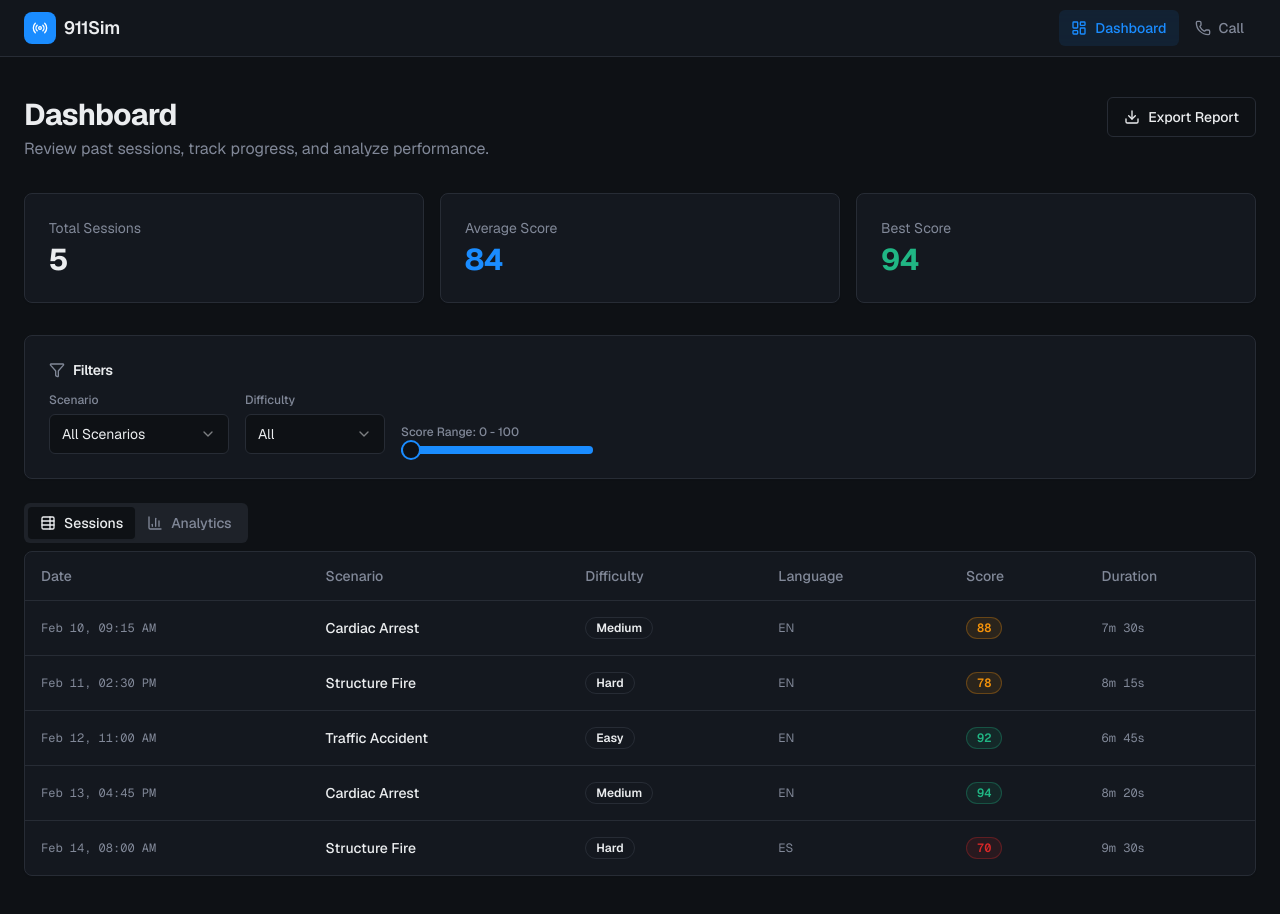
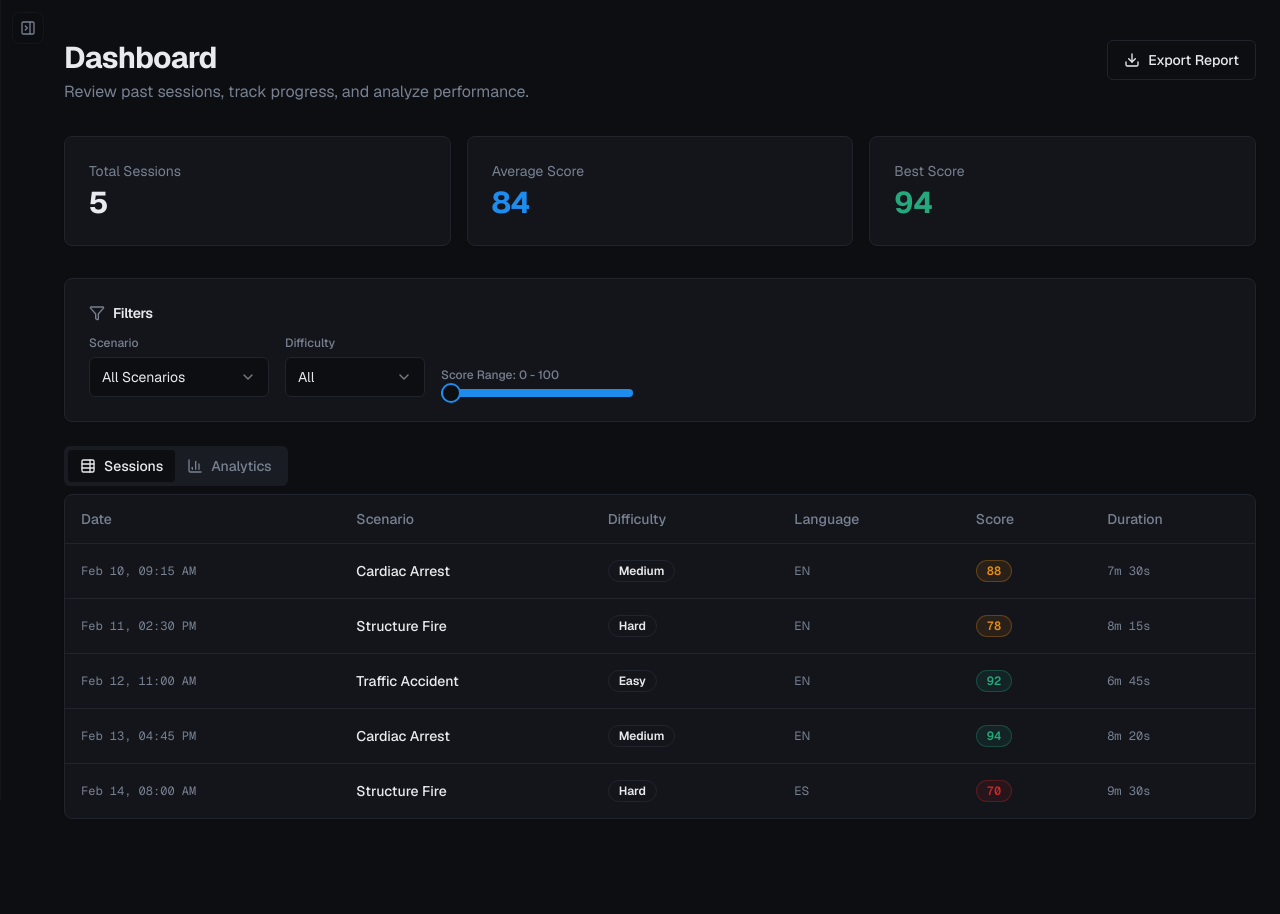
Before and after one commit to ericrcwu001/Oper, a Next.js app in the folder frontend/: page /dashboard in a window 1280 px wide. After the commit the page ends 859 px from the top, so only its background shows below. Built offline with nearby package versions, Linux system fonts and the light colour scheme.

Commit message:
various random stuff

```diff
--- a/frontend/app/dashboard/page.tsx
+++ b/frontend/app/dashboard/page.tsx
@@ -63,7 +63,7 @@ export default function DashboardPage() {
 
   return (
     <AppShell>
-      <div className="mx-auto max-w-7xl px-4 py-10 lg:px-6">
+      <div className="mx-auto max-w-7xl pl-14 pr-4 py-10 lg:pl-16 lg:pr-6">
         {/* Header */}
         <div className="mb-8 flex flex-col gap-4 sm:flex-row sm:items-center sm:justify-between">
           <div>
--- a/frontend/app/globals.css
+++ b/frontend/app/globals.css
@@ -75,43 +75,43 @@
     --sidebar-ring: 210 100% 55%;
   }
   .dark {
-    --background: 220 20% 7%;
-    --foreground: 220 10% 93%;
-    --card: 220 20% 10%;
-    --card-foreground: 220 10% 93%;
-    --popover: 220 20% 10%;
-    --popover-foreground: 220 10% 93%;
-    --primary: 210 100% 55%;
+    --background: 225 18% 6%;
+    --foreground: 220 12% 92%;
+    --card: 225 18% 9%;
+    --card-foreground: 220 12% 92%;
+    --popover: 225 18% 9%;
+    --popover-foreground: 220 12% 92%;
+    --primary: 208 85% 52%;
     --primary-foreground: 0 0% 100%;
-    --secondary: 220 15% 16%;
-    --secondary-foreground: 220 10% 90%;
-    --muted: 220 15% 14%;
-    --muted-foreground: 220 10% 55%;
-    --accent: 160 70% 42%;
+    --secondary: 225 16% 14%;
+    --secondary-foreground: 220 12% 88%;
+    --muted: 225 14% 12%;
+    --muted-foreground: 220 10% 52%;
+    --accent: 160 65% 40%;
     --accent-foreground: 0 0% 100%;
-    --destructive: 0 72% 51%;
+    --destructive: 0 68% 48%;
     --destructive-foreground: 0 0% 100%;
-    --border: 220 15% 18%;
-    --input: 220 15% 18%;
-    --ring: 210 100% 55%;
-    --chart-1: 210 100% 55%;
-    --chart-2: 160 70% 42%;
-    --chart-3: 35 92% 50%;
-    --chart-4: 0 72% 51%;
-    --chart-5: 220 14% 60%;
+    --border: 225 14% 15%;
+    --input: 225 14% 15%;
+    --ring: 208 85% 52%;
+    --chart-1: 208 85% 52%;
+    --chart-2: 160 65% 40%;
+    --chart-3: 35 90% 48%;
+    --chart-4: 0 68% 48%;
+    --chart-5: 220 12% 55%;
     --radius: 0.5rem;
-    --warning: 35 92% 50%;
+    --warning: 35 90% 48%;
     --warning-foreground: 0 0% 100%;
-    --success: 160 70% 42%;
+    --success: 160 65% 40%;
     --success-foreground: 0 0% 100%;
-    --sidebar-background: 220 20% 7%;
-    --sidebar-foreground: 220 10% 70%;
-    --sidebar-primary: 210 100% 55%;
+    --sidebar-background: 228 20% 5%;
+    --sidebar-foreground: 220 12% 72%;
+    --sidebar-primary: 208 85% 52%;
     --sidebar-primary-foreground: 0 0% 100%;
-    --sidebar-accent: 220 20% 13%;
-    --sidebar-accent-foreground: 220 10% 90%;
-    --sidebar-border: 220 15% 14%;
-    --sidebar-ring: 210 100% 55%;
+    --sidebar-accent: 228 18% 11%;
+    --sidebar-accent-foreground: 220 12% 90%;
+    --sidebar-border: 228 14% 12%;
+    --sidebar-ring: 208 85% 52%;
   }
 }
 
--- a/frontend/app/simulation/[sessionId]/page.tsx
+++ b/frontend/app/simulation/[sessionId]/page.tsx
@@ -832,7 +832,7 @@ export default function LiveSimulationPage({
 
   return (
     <AppShell>
-      <div className="flex h-[calc(100vh-3.5rem)] flex-col px-4 lg:px-6">
+      <div className="flex h-screen flex-col pl-14 pr-4 lg:pl-16 lg:pr-6">
         {/* Compact header */}
         <div className="flex shrink-0 items-center justify-between gap-4 border-b py-3">
           <div className="flex min-w-0 items-center gap-3">
--- a/frontend/app/simulation/[sessionId]/review/page.tsx
+++ b/frontend/app/simulation/[sessionId]/review/page.tsx
@@ -202,7 +202,7 @@ export default function ReviewPage({
 
   return (
     <AppShell>
-      <div className="mx-auto max-w-7xl px-4 py-10 lg:px-6">
+      <div className="mx-auto max-w-7xl pl-14 pr-4 py-10 lg:pl-16 lg:pr-6">
         {/* Header */}
         <div className="mb-8 flex flex-col gap-4 sm:flex-row sm:items-center sm:justify-between">
           <div>
--- a/frontend/app/simulation/page.tsx
+++ b/frontend/app/simulation/page.tsx
@@ -50,7 +50,7 @@ export default function SimulationSetupPage() {
 
   return (
     <AppShell>
-      <div className="mx-auto max-w-7xl px-4 py-10 lg:px-6">
+      <div className="mx-auto max-w-7xl pl-14 pr-4 py-10 lg:pl-16 lg:pr-6">
         <div className="mb-8">
           <h1 className="text-2xl font-bold tracking-tight text-foreground sm:text-3xl">
             Call Setup
--- a/frontend/components/app-shell.tsx
+++ b/frontend/components/app-shell.tsx
@@ -2,13 +2,7 @@
 
 import Link from "next/link"
 import { usePathname } from "next/navigation"
-import {
-  Phone,
-  LayoutDashboard,
-  Radio,
-  Menu,
-  X,
-} from "lucide-react"
+import { Phone, LayoutDashboard, Radio, PanelLeftClose } from "lucide-react"
 import { cn } from "@/lib/utils"
 import { Button } from "@/components/ui/button"
 import { useState } from "react"
@@ -18,85 +12,94 @@ const navItems = [
   { href: "/simulation", label: "Call", icon: Phone },
 ]
 
+const SIDEBAR_WIDTH = "12rem" /* 192px — thin rail */
+
 export function AppShell({ children }: { children: React.ReactNode }) {
   const pathname = usePathname()
-  const [mobileOpen, setMobileOpen] = useState(false)
+  const [sidebarOpen, setSidebarOpen] = useState(false)
 
   return (
-    <div className="flex min-h-screen flex-col">
-      <header className="sticky top-0 z-50 border-b bg-card/80 backdrop-blur-md">
-        <div className="mx-auto flex h-14 max-w-7xl items-center justify-between px-4 lg:px-6">
-          <Link href="/dashboard" className="flex items-center gap-2">
-            <div className="flex h-8 w-8 items-center justify-center rounded-lg bg-primary">
-              <Radio className="h-4 w-4 text-primary-foreground" />
-            </div>
-            <span className="text-lg font-semibold tracking-tight text-foreground">
-              911Sim
-            </span>
-          </Link>
-
-          <nav className="hidden items-center gap-1 md:flex">
+    <div className="flex min-h-screen flex-col bg-background">
+      {/* Thin sidebar: no overlay, main content shifts */}
+      <aside
+        className={cn(
+          "fixed left-0 top-0 z-30 flex h-full flex-col border-r border-border/40 bg-background/95 backdrop-blur-sm transition-[width] duration-200 ease-out",
+          sidebarOpen ? "w-[var(--sidebar-w)]" : "w-0 overflow-hidden"
+        )}
+        style={{ "--sidebar-w": SIDEBAR_WIDTH } as React.CSSProperties}
+      >
+        <div className="flex h-full w-[var(--sidebar-w)] min-w-[var(--sidebar-w)] flex-col">
+          <div className="flex shrink-0 items-center justify-between gap-2 border-b border-border/30 px-3 py-3">
+            <Link
+              href="/dashboard"
+              onClick={() => setSidebarOpen(false)}
+              className="flex min-w-0 items-center gap-2 text-foreground no-underline"
+            >
+              <div className="flex h-7 w-7 shrink-0 items-center justify-center rounded-md bg-primary/90">
+                <Radio className="h-3.5 w-3.5 text-primary-foreground" />
+              </div>
+              <span className="truncate text-sm font-medium">911Sim</span>
+            </Link>
+            <Button
+              variant="ghost"
+              size="icon"
+              onClick={() => setSidebarOpen(false)}
+              className="h-7 w-7 shrink-0 rounded-md text-muted-foreground hover:bg-muted/50 hover:text-foreground"
+              aria-label="Close sidebar"
+            >
+              <PanelLeftClose className="h-3.5 w-3.5" />
+            </Button>
+          </div>
+          <nav className="flex flex-1 flex-col gap-0.5 p-2">
             {navItems.map((item) => {
-              const isActive = pathname === item.href || pathname.startsWith(item.href + "/")
+              const isActive =
+                pathname === item.href ||
+                pathname.startsWith(item.href + "/")
               return (
                 <Link
                   key={item.href}
                   href={item.href}
+                  onClick={() => setSidebarOpen(false)}
                   className={cn(
-                    "flex items-center gap-2 rounded-md px-3 py-2 text-sm font-medium transition-colors",
+                    "flex items-center gap-2 rounded-md px-2.5 py-2 text-sm transition-colors",
                     isActive
-                      ? "bg-primary/10 text-primary"
-                      : "text-muted-foreground hover:bg-secondary hover:text-foreground"
+                      ? "bg-muted/80 text-foreground"
+                      : "text-muted-foreground hover:bg-muted/50 hover:text-foreground"
                   )}
                 >
-                  <item.icon className="h-4 w-4" />
-                  {item.label}
+                  <item.icon className="h-4 w-4 shrink-0 opacity-80" />
+                  <span className="truncate">{item.label}</span>
                 </Link>
               )
             })}
           </nav>
+        </div>
+      </aside>
 
+      {/* Trigger when sidebar closed */}
+      {!sidebarOpen && (
+        <div className="fixed left-3 top-3 z-40">
           <Button
             variant="ghost"
             size="icon"
-            className="md:hidden"
-            onClick={() => setMobileOpen(!mobileOpen)}
-            aria-label="Toggle navigation menu"
+            onClick={() => setSidebarOpen(true)}
+            className="h-8 w-8 rounded-lg border border-border/40 bg-background/80 text-muted-foreground shadow-sm backdrop-blur-sm hover:border-border hover:bg-muted/50 hover:text-foreground"
+            aria-label="Open navigation"
           >
-            {mobileOpen ? (
-              <X className="h-5 w-5" />
-            ) : (
-              <Menu className="h-5 w-5" />
-            )}
+            <PanelLeftClose className="h-4 w-4 rotate-180" />
           </Button>
         </div>
+      )}
 
-        {mobileOpen && (
-          <nav className="border-t bg-card px-4 pb-4 pt-2 md:hidden">
-            {navItems.map((item) => {
-              const isActive = pathname === item.href || pathname.startsWith(item.href + "/")
-              return (
-                <Link
-                  key={item.href}
-                  href={item.href}
-                  onClick={() => setMobileOpen(false)}
-                  className={cn(
-                    "flex items-center gap-2 rounded-md px-3 py-2.5 text-sm font-medium transition-colors",
-                    isActive
-                      ? "bg-primary/10 text-primary"
-                      : "text-muted-foreground hover:bg-secondary hover:text-foreground"
-                  )}
-                >
-                  <item.icon className="h-4 w-4" />
-                  {item.label}
-                </Link>
-              )
-            })}
-          </nav>
-        )}
-      </header>
-
-      <main className="flex-1">{children}</main>
+      {/* Main content shifts right when sidebar open — no darkening */}
+      <main
+        className="flex-1 transition-[margin-left] duration-200 ease-out"
+        style={{
+          marginLeft: sidebarOpen ? SIDEBAR_WIDTH : 0,
+        }}
+      >
+        {children}
+      </main>
     </div>
   )
 }
--- a/frontend/components/sf-map.tsx
+++ b/frontend/components/sf-map.tsx
@@ -697,9 +697,9 @@ export function SFMap({
                 value:
                   typeof point.status === "string"
                     ? point.status
-                    : point.status === true
+                    : point.status === 1 || point.status === true
                       ? "En route"
-                      : point.status === false
+                      : point.status === 0 || point.status === false
                         ? "Idle"
                         : "Unknown",
               },
```
Also changed, not shown: frontend/lib/map-types.ts (+4 -4 lines), 2 other files (tests, documents, lock files or other folders).
